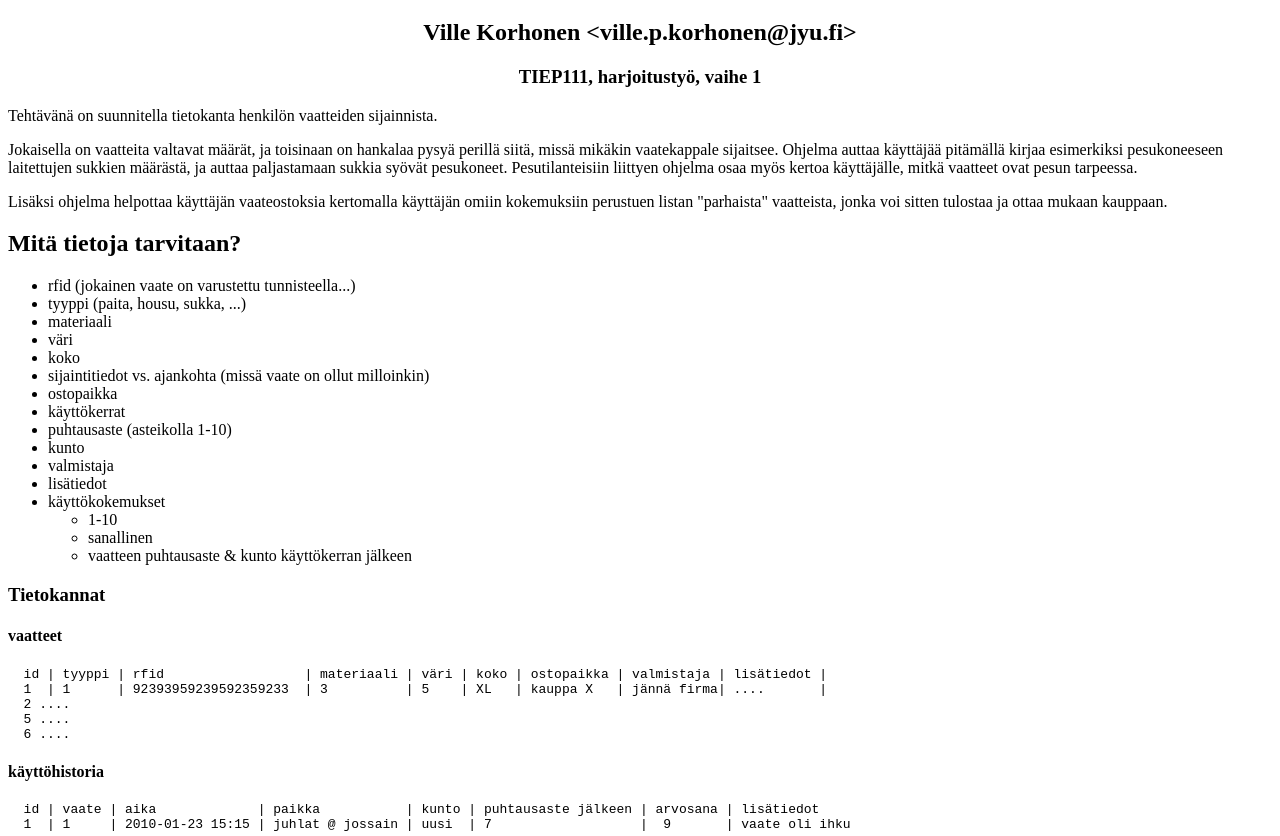
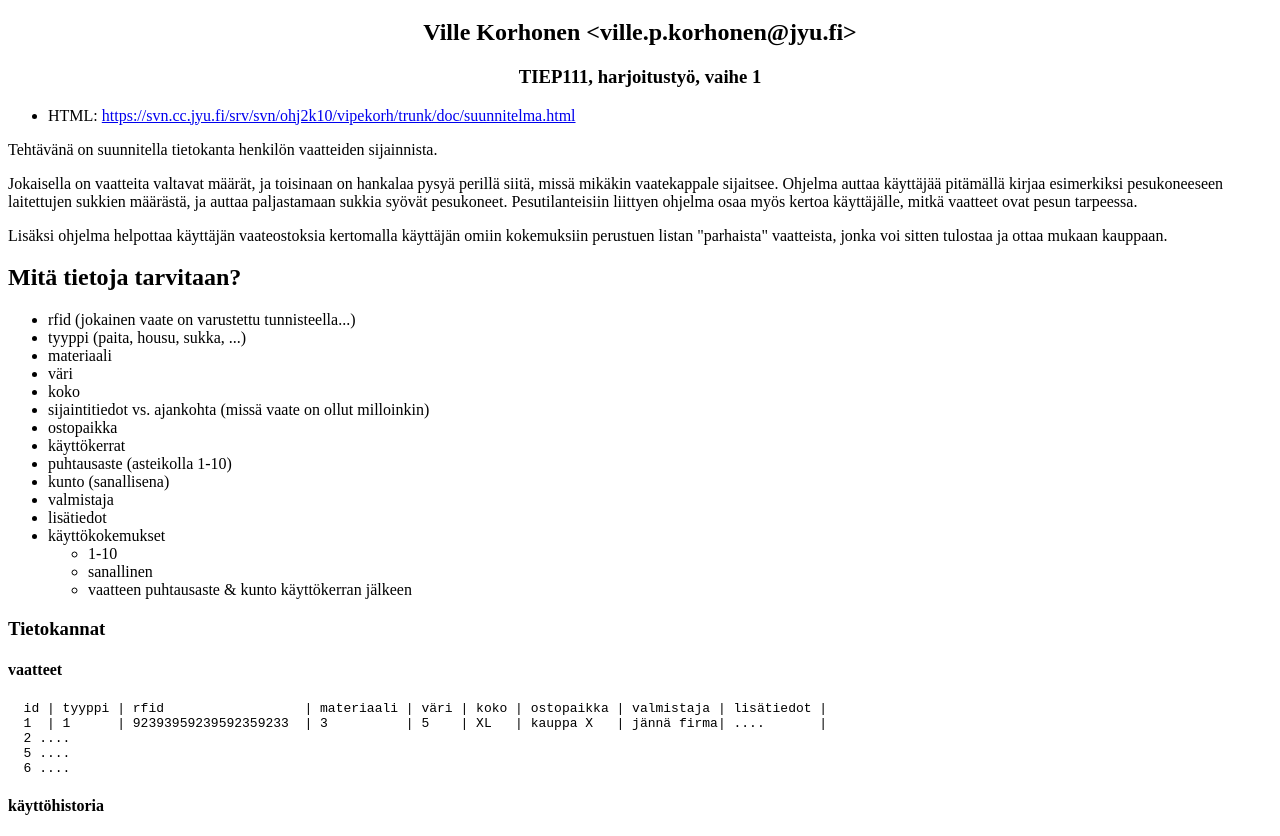
Before and after one commit to ypcs/ohj2k10-vakuse, a plain HTML site: page doc/suunnitelma.html in a window 1280 px wide. Shown: the part 61-897 px from the top of the page. Drawn offline with Linux system fonts and the light colour scheme.

Commit message:
Lisätty tietokantaan mallirivejä
git-svn-id: https://svn.cc.jyu.fi/srv/svn/ohj2k10/vipekorh/trunk@785 2b179f0d-0c50-4789-b286-a488a42595f5

```diff
--- a/doc/suunnitelma.html
+++ b/doc/suunnitelma.html
@@ -13,6 +13,11 @@
 <h2>Ville Korhonen &lt;ville.p.korhonen@jyu.fi&gt;</h2>
 <h3>TIEP111, harjoitustyö, vaihe 1</h3>
 </div>
+
+ <ul>
+ <li>HTML: <a href="https://svn.cc.jyu.fi/srv/svn/ohj2k10/vipekorh/trunk/doc/suunnitelma.html">https://svn.cc.jyu.fi/srv/svn/ohj2k10/vipekorh/trunk/doc/suunnitelma.html</a>
+ </li>
+ </ul>
 
 <p>
 Tehtävänä on suunnitella tietokanta henkilön vaatteiden sijainnista.
@@ -43,7 +48,7 @@ Lisäksi ohjelma helpottaa käyttäjän vaateostoksia kertomalla käyttäjän om
  </li>
  <li>puhtausaste (asteikolla 1-10)
  </li>
- <li>kunto
+ <li>kunto (sanallisena)
  </li>
  <li>valmistaja
  </li>
@@ -73,8 +78,10 @@ Lisäksi ohjelma helpottaa käyttäjän vaateostoksia kertomalla käyttäjän om
 <p></p>
 <h4>käyttöhistoria</h4>
 <pre>
-  id | vaate | aika             | paikka           | kunto | puhtausaste jälkeen | arvosana | lisätiedot
-  1  | 1     | 2010-01-23 15:15 | juhlat @ jossain | uusi  | 7                   |  9       | vaate oli ihku
+  id | vaate | aika             | paikka           | kunto     | puhtausaste jälkeen | arvosana | lisätiedot
+  1  | 1     | 2010-01-23 15:15 | juhlat @ jossain | uusi      | 7                   |  9       | vaate oli ihku
+  3  | 5     | 2010-01-23 15:15 | juhlat @ jossain | reikäinen | 5                   | 4        | tän vois heittää roskiin
+  4  | 5     | 2010-01-23 16:00 | kylpyhuone       | rikki     | 6                   | 5        | osta uusi!
 </pre>
 <p></p>
 <h4>vaatetyypit</h4>
@@ -152,6 +159,12 @@ Lisäksi ohjelma helpottaa käyttäjän vaateostoksia kertomalla käyttäjän om
 
    	 VIRHE: syötä väritieto sanallisena
 
+      Väri:           mus[RET]		  // autocompletea
+
+       Tarkoititko:   musta [K/e] [RET]
+      Väri:           musta
+
+
   	RFID-tunniste:  9595955939592395959[RET]
   	Materiaali:     puuvilla[RET]     // vrt. tyyppi: sama materiaalitaulun kanssa
   	Koko:           46[RET]               // voi olla esim. numerotieto tai kirjaimia (XL,S,...)
```
Also changed, not shown: doc/suunnitelma.txt, 1 other file.
